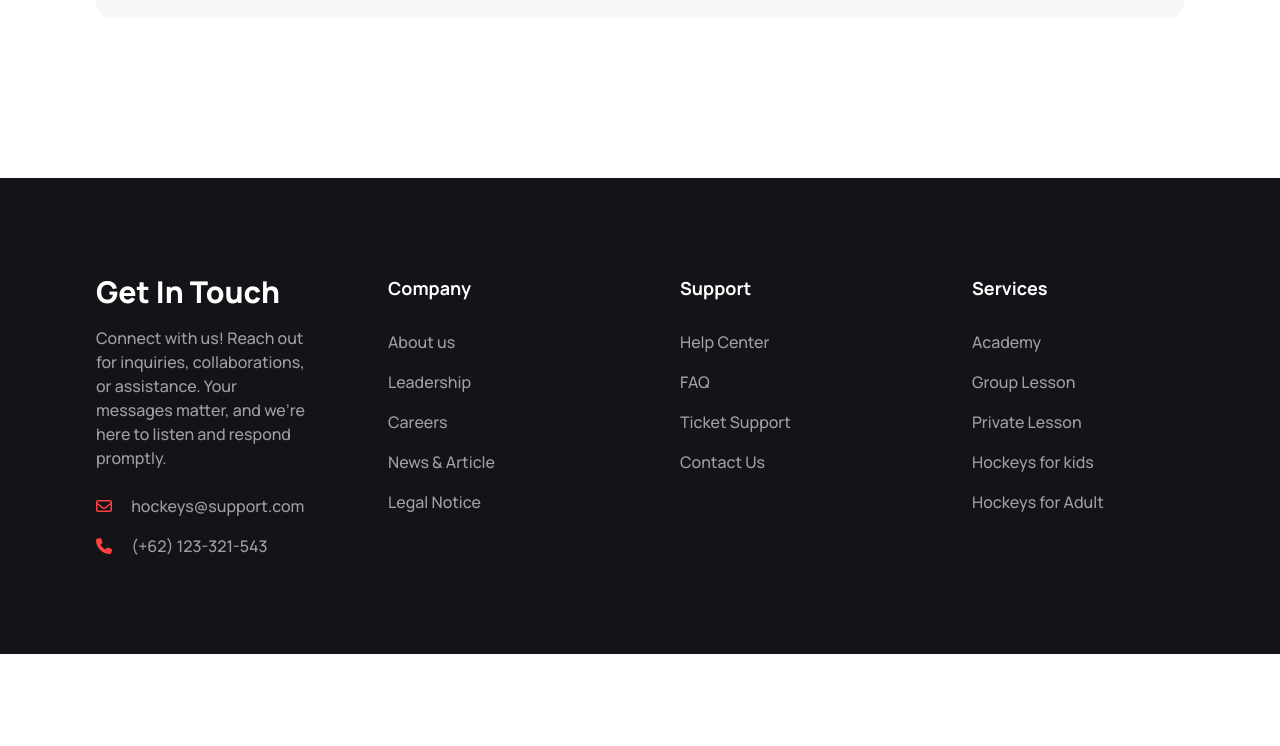
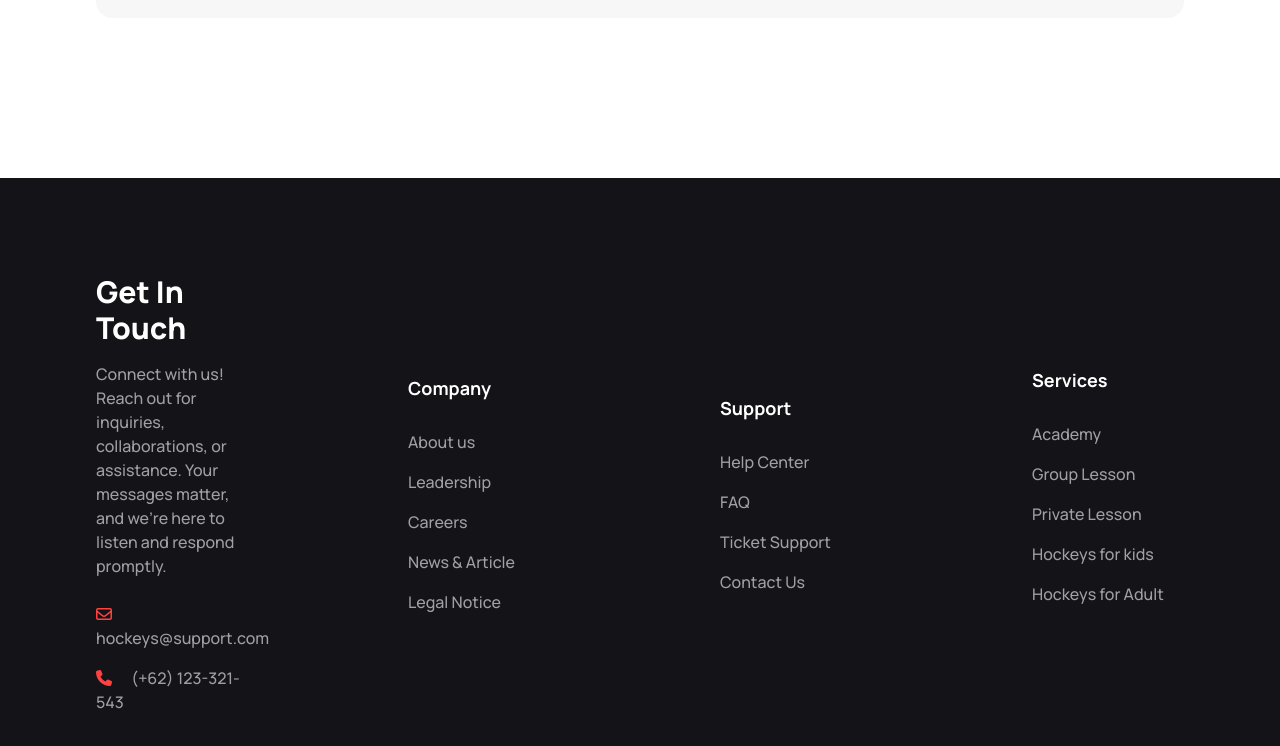
Before and after one commit to AhmedMiraz1/Hockeys-assingment3, a plain HTML site: page index.html in a window 1280 px wide. Shown: the part 6107-6853 px from the top of the page. Before the commit the page ends 6761 px from the top, so only its background shows below. Drawn offline with nearby package versions, Linux system fonts and the light colour scheme.

Commit message:
footer section editing

```diff
--- a/index.html
+++ b/index.html
@@ -860,7 +860,7 @@
 
     <footer class="mx-0 bg-[#131318] py-24">
       <div class="container mx-auto lg:px-24 px-8">
-        <div class=" grid gap-20 grid-cols-1 lg:grid-cols-4">
+        <div class=" grid  justify-center items-center  gap-40 grid-cols-1 lg:grid-cols-4">
           <div class="">
             <h3 class="text-3xl font-extrabold mb-4 text-white">
               Get In Touch
```
